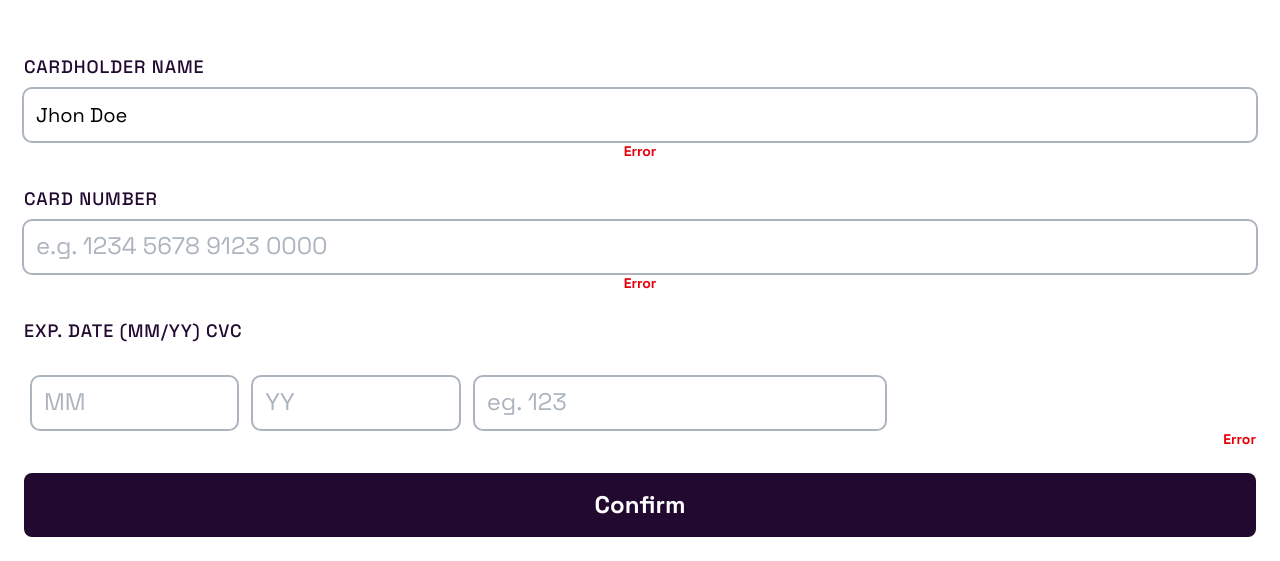
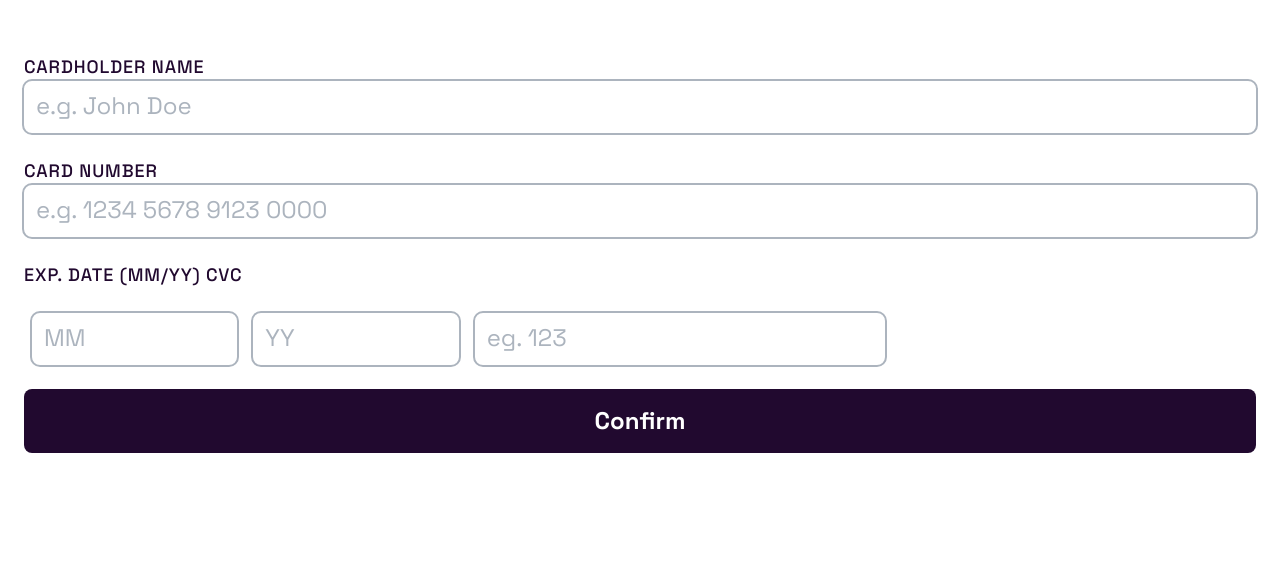
Before and after one commit to akshay-ken/novice-project-03, a React (Vite) app: page / in a window 1280 px wide. Shown: the part 675-1236 px from the top of the page. After the commit the page ends 1152 px from the top, so only its background shows below. Built offline with nearby package versions, Linux system fonts and the light colour scheme.

Commit message:
trying to add error states

```diff
--- a/src/components/CardForm.jsx
+++ b/src/components/CardForm.jsx
@@ -2,78 +2,83 @@ import clsx from "clsx";
 
 export function CardForm({
   name,
-  onChangeCardName,
+  onChangeCardDetails,
+  handleSubmit,
   cardNumber,
-  expMm,
-  expYy,
+  mm,
+  yy,
   cvc,
   error,
   errorText,
 }) {
-  const inputStyles = clsx(
-    "placeholder:text-2xl text-xl outline-2 p-3 rounded-lg outline-Gray-400 placeholder:text-Gray-400 w-full mt-2",
-    { "outline-4 outline-red-500 text-red-400": error }
-  );
-  const inputStylesNumbers = clsx(
-    "placeholder:text-2xl text-xl outline-2 p-3 rounded-lg outline-Gray-400 placeholder:text-Gray-400 w-2/12 inline mt-2 mx-2",
-    { "outline-4 outline-red-500 text-red-400": error }
-  );
+  const inputStyles = clsx("inputStyles", {
+    "outline-4 outline-red-500 text-red-400": error,
+  });
+  const inputStylesNumbers = clsx("inputStylesNumbers", {
+    "outline-4 outline-red-500 text-red-400": error,
+  });
   return (
     <>
-      <form action="" className=" space-y-6">
-        <label
-          htmlFor=""
-          className="text-lg tracking-wider text-Purple-950
-        font-medium uppercase
-        "
-        >
+      <form className=" space-y-6" onSubmit={handleSubmit}>
+        <label htmlFor="" className="labelClass">
           cardholder name
         </label>
         <input
           type="text"
           placeholder="e.g. John Doe"
-          value={name}
-          onChange={() => onChangeCardName(event)}
+          // value={name}
+          name="cardName"
+          onChange={onChangeCardDetails}
           className={inputStyles}
         />
         <p className="text-sm font-bold text-red-600 -mt-6 text-center">
-          Error
+          {errorText.nameError}
         </p>
         {/* card number input */}
-        <label
-          htmlFor=""
-          className="text-lg tracking-wider text-Purple-950
-        font-medium uppercase
-        "
-        >
+        <label htmlFor="" className="labelClass">
           card number
         </label>
         <input
           type="text"
           placeholder="e.g. 1234 5678 9123 0000"
+          name="cardNumber"
+          // value={cardNumber}
+          onChange={onChangeCardDetails}
           className={inputStyles}
         />
         <p className="text-sm font-bold text-red-600 -mt-6 text-center">
-          Error
+          {errorText.numberError}
         </p>
         {/* other details input */}
-        <label
-          htmlFor=""
-          className="text-lg tracking-wider text-Purple-950
-        font-medium uppercase block
-        "
-        >
+        <label htmlFor="" className="labelClass block">
           exp. date (MM/YY) CVC
         </label>
-        <input type="number" placeholder="MM" className={inputStylesNumbers} />
-        <input type="number" placeholder="YY" className={inputStylesNumbers} />
+        <input
+          type="number"
+          name="MM"
+          onChange={onChangeCardDetails}
+          placeholder="MM"
+          className={inputStylesNumbers}
+        />
+        <input
+          type="number"
+          name="YY"
+          onChange={onChangeCardDetails}
+          // value={yy}
+          placeholder="YY"
+          max={99}
+          className={inputStylesNumbers}
+        />
         <input
           type="number"
           placeholder="eg. 123"
+          name="cvc"
+          // value={cvc}
+          onChange={onChangeCardDetails}
           className={`${inputStylesNumbers} w-4/12`}
         />
-        <p className="text-sm font-bold text-red-600 -mt-6 text-right">Error</p>
-        <button className=" text-2xl text-white font-bold bg-Purple-950 p-4 w-full rounded-lg">
+        {/* <p className="text-sm font-bold text-red-600 -mt-6 text-right">Error</p> */}
+        <button className="confirmButton" type="submit">
           Confirm
         </button>
       </form>
--- a/src/components/CardFront.jsx
+++ b/src/components/CardFront.jsx
@@ -1,6 +1,6 @@
 import cardLogo from "../assets/images/card-logo.svg";
 
-export function CardFront({ cardNumber, cardName, cardExpiry }) {
+export function CardFront({ cardNumber, cardName, mm, yy }) {
   return (
     <>
       <div
@@ -20,7 +20,9 @@ export function CardFront({ cardNumber, cardName, cardExpiry }) {
           </p>
           <div className="flex justify-between items-center text-lg text-white uppercase">
             <p>{cardName}</p>
-            <p>{cardExpiry}</p>
+            <p>
+              {mm}/{yy}
+            </p>
           </div>
         </div>
       </div>
--- a/src/components/HomePage.jsx
+++ b/src/components/HomePage.jsx
@@ -7,13 +7,132 @@ export function HomePage() {
   const [cardDetails, setCardDetails] = useState({
     cardNumber: "0000 0000 0000 0000",
     cardName: "Jhon Doe",
-    cardExpiry: "00/00",
+    MM: "00",
+    YY: "00",
     cvc: "000",
   });
-  function setCardName(event) {
+  const [error, setError] = useState(false);
+  const [errorMsg, setErrorMsg] = useState({
+    nameError: "",
+    numberError: "",
+  });
+
+  function onChangeCardDetails(event) {
+    const { name, value } = event.target;
+    let newValue = value;
+    if (name === "MM") {
+      const numValue = Number(value);
+      if (!isNaN(numValue) && numValue > 12) {
+        newValue = "12";
+      } else {
+        newValue = value;
+      }
+    }
+    if (name === "YY") {
+      const numValue = Number(value);
+      if (!isNaN(numValue) && numValue > 99) {
+        newValue = "25";
+      } else {
+        newValue = value;
+      }
+    }
+    if (name === "cvc") {
+      if (value.length > 3) {
+        newValue = value.slice(0, 3);
+      }
+    }
     setCardDetails((prevValue) => {
-      return { cardName: event.target.value, ...prevValue };
+      return {
+        ...prevValue,
+        [name]: newValue,
+      };
     });
+  }
+  function handleSubmit(event) {
+    event.preventDefault();
+    // if (cardDetails.cardNumber.length < 16) {
+    //   setError(true);
+    //   setErrorMsg((prev) => {
+    //     return { ...prev, numberError: "Enter Valid Card Number" };
+    //   });
+    // } else {
+    //   setError(false);
+    //   setErrorMsg((prev) => {
+    //     return { ...prev, numberError: "" };
+    //   });
+    // }
+    // if (cardDetails.cardName.length < 4) {
+    //   setError(true);
+    //   setErrorMsg((prev) => {
+    //     return { ...prev, nameError: "Invalid User Name" };
+    //   });
+    // } else if (
+    //   cardDetails.cardName.length > 4 &&
+    //   cardDetails.cardName !== "Jhon Doe"
+    // ) {
+    //   setError(false);
+    //   setErrorMsg((prev) => {
+    //     return { ...prev, nameError: "" };
+    //   });
+    // }
+    // --- Validation Logic ---
+
+    let isValid = false;
+    const newErrorMessages = {
+      // Object to collect errors
+      nameError: "",
+      numberError: "",
+      mmError: "",
+      yyError: "",
+      cvcError: "",
+    };
+
+    // Cardholder Name Validation
+    if (cardDetails.cardName.trim().length < 4) {
+      isValid = true;
+      newErrorMessages.nameError = "Cardholder name is too short.";
+    }
+
+    // Card Number Validation
+    const cleanedCardNumber = cardDetails.cardNumber.replace(/\s/g, "");
+    if (cleanedCardNumber.length !== 16 || !/^\d+$/.test(cleanedCardNumber)) {
+      isValid = true;
+      newErrorMessages.numberError = "Card number must be 16 digits.";
+    }
+
+    // MM Validation
+    const mmValue = Number(cardDetails.MM);
+    if (isNaN(mmValue) || mmValue < 1 || mmValue > 12) {
+      isValid = true;
+      newErrorMessages.mmError = "Invalid month.";
+    }
+
+    // YY Validation
+    const yyValue = Number(cardDetails.YY);
+    // Basic check: must be a number and not 00
+    if (isNaN(yyValue) || yyValue === 0) {
+      isValid = true;
+      newErrorMessages.yyError = "Invalid year.";
+    }
+    // More robust check: check if date is in the future
+    const currentYear = new Date().getFullYear() % 100; // Get last two digits of current year
+    const currentMonth = new Date().getMonth() + 1; // Get current month (1-12)
+    if (
+      yyValue < currentYear ||
+      (yyValue === currentYear && mmValue < currentMonth)
+    ) {
+      isValid = true;
+      newErrorMessages.yyError = "Expiry date must be in the future.";
+    }
+
+    // CVC Validation
+    if (cardDetails.cvc.length !== 3 || !/^\d+$/.test(cardDetails.cvc)) {
+      isValid = true;
+      newErrorMessages.cvcError = "CVC must be 3 digits.";
+    }
+
+    setError(isValid);
+    setErrorMsg(newErrorMessages);
   }
   return (
     <>
@@ -21,7 +140,8 @@ export function HomePage() {
         <div className="w-full h-80 bg-Purple-950">
           <div className="relative top-40 ml-2 z-10">
             <CardFront
-              cardExpiry={cardDetails.cardExpiry}
+              mm={cardDetails.MM}
+              yy={cardDetails.YY}
               cardName={cardDetails.cardName}
               cardNumber={cardDetails.cardNumber}
             />
@@ -34,9 +154,14 @@ export function HomePage() {
           <CardForm
             cardExpiry={cardDetails.cardExpiry}
             name={cardDetails.cardName}
-            onChangeCardName={setCardName}
+            onChangeCardDetails={onChangeCardDetails}
             cardNumber={cardDetails.cardNumber}
+            mm={cardDetails.MM}
+            yy={cardDetails.YY}
             cvc={cardDetails.cvc}
+            handleSubmit={handleSubmit}
+            error={error}
+            errorText={errorMsg}
           />
         </div>
       </main>
--- a/src/index.css
+++ b/src/index.css
@@ -7,6 +7,21 @@
   }
 }
 
+@layer components {
+  .labelClass {
+    @apply text-lg tracking-wider text-Purple-950 font-medium uppercase;
+  }
+  .confirmButton {
+    @apply text-2xl text-white font-bold bg-Purple-950 p-4 w-full rounded-lg;
+  }
+  .inputStyles {
+    @apply placeholder:text-2xl text-xl outline-2 p-3 rounded-lg outline-Gray-400 placeholder:text-Gray-400 w-full mt-2;
+  }
+  .inputStylesNumbers {
+    @apply placeholder:text-2xl text-xl outline-2 p-3 rounded-lg outline-Gray-400 placeholder:text-Gray-400 w-2/12 inline mt-2 mx-2;
+  }
+}
+
 @theme {
   --font-one: Space Grotesk;
   --color-Gray-200: hsl(270, 3%, 87%);
```
